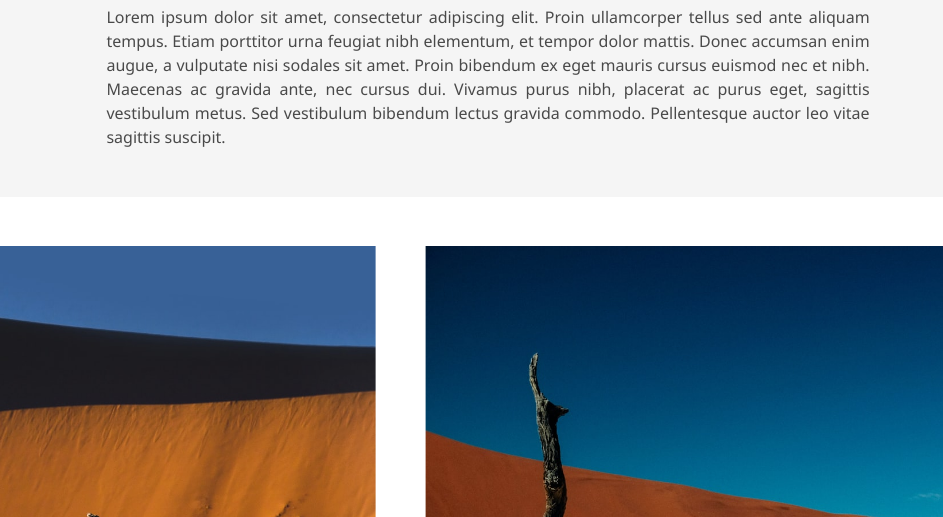
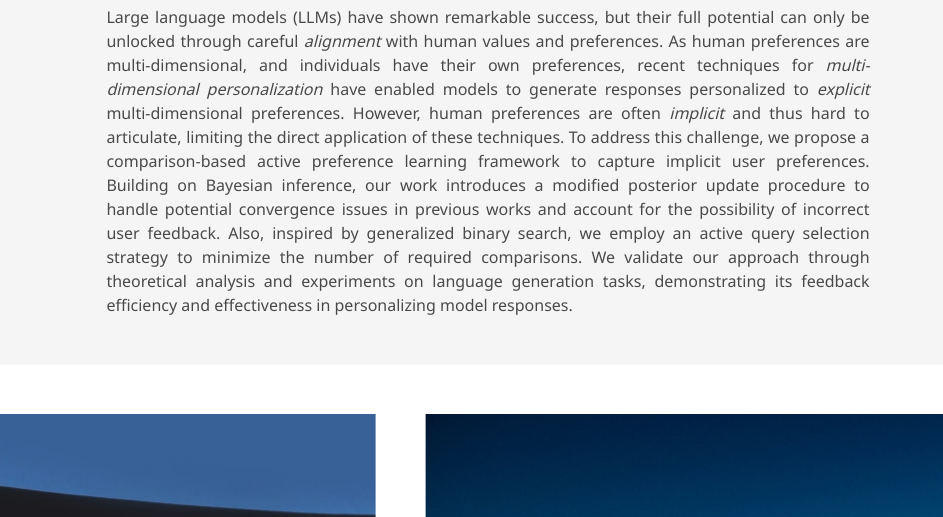
Before and after one commit to minhyeonoh/ActivePL, a plain HTML site: page index.html in a window 1280 px wide. Shown: the part 755-1272 px from the top of the page, without its empty margins (152-1095 px from the left). Drawn offline with nearby package versions, Linux system fonts and the light colour scheme; some icons are missing; a web font is replaced by a local one.

Commit message:
Title and abstract

```diff
--- a/index.html
+++ b/index.html
@@ -24,7 +24,7 @@
   <meta name="viewport" content="width=device-width, initial-scale=1">
 
 
-  <title>Academic Project Page</title>
+  <title>Comparison-based Active Preference Learning for Multi-dimensional Personaliz</title>
   <link rel="icon" type="image/x-icon" href="static/images/favicon.ico">
   <link href="https://fonts.googleapis.com/css?family=Google+Sans|Noto+Sans|Castoro"
   rel="stylesheet">
@@ -148,7 +148,7 @@
         <h2 class="title is-3">Abstract</h2>
         <div class="content has-text-justified">
           <p>
-            Lorem ipsum dolor sit amet, consectetur adipiscing elit. Proin ullamcorper tellus sed ante aliquam tempus. Etiam porttitor urna feugiat nibh elementum, et tempor dolor mattis. Donec accumsan enim augue, a vulputate nisi sodales sit amet. Proin bibendum ex eget mauris cursus euismod nec et nibh. Maecenas ac gravida ante, nec cursus dui. Vivamus purus nibh, placerat ac purus eget, sagittis vestibulum metus. Sed vestibulum bibendum lectus gravida commodo. Pellentesque auctor leo vitae sagittis suscipit.
+            Large language models (LLMs) have shown remarkable success, but their full potential can only be unlocked through careful <em>alignment</em> with human values and preferences. As human preferences are multi-dimensional, and individuals have their own preferences, recent techniques for <em>multi-dimensional personalization</em> have enabled models to generate responses personalized to <em>explicit</em> multi-dimensional preferences. However, human preferences are often <em>implicit</em> and thus hard to articulate, limiting the direct application of these techniques. To address this challenge, we propose a comparison-based active preference learning framework to capture implicit user preferences. Building on Bayesian inference, our work introduces a modified posterior update procedure to handle potential convergence issues in previous works and account for the possibility of incorrect user feedback. Also, inspired by generalized binary search, we employ an active query selection strategy to minimize the number of required comparisons. We validate our approach through theoretical analysis and experiments on language generation tasks, demonstrating its feedback efficiency and effectiveness in personalizing model responses.
           </p>
         </div>
       </div>
```
